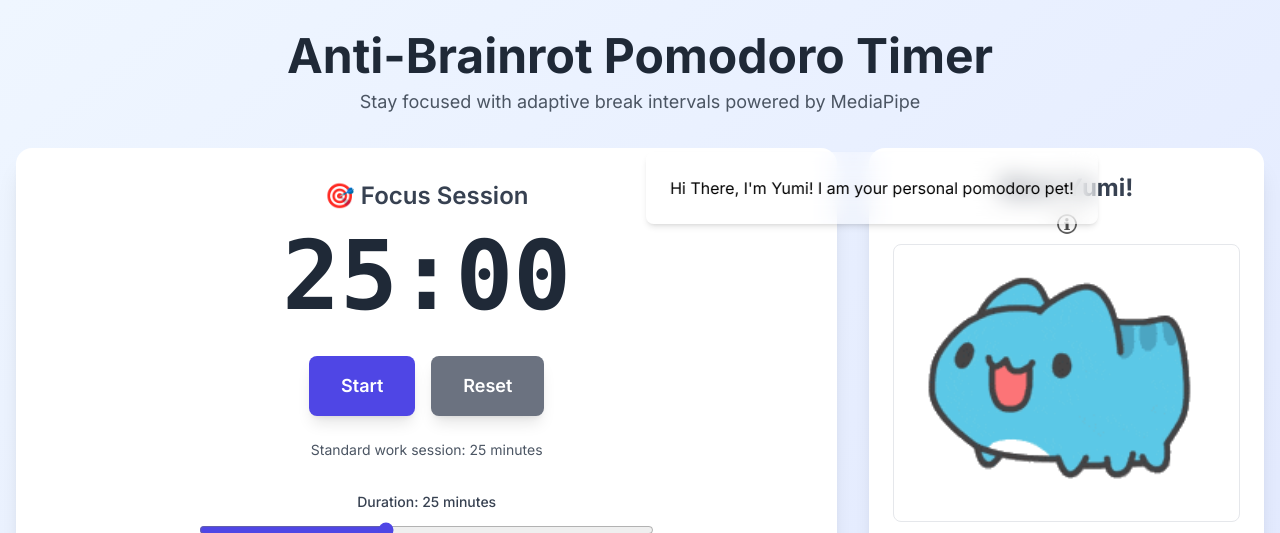
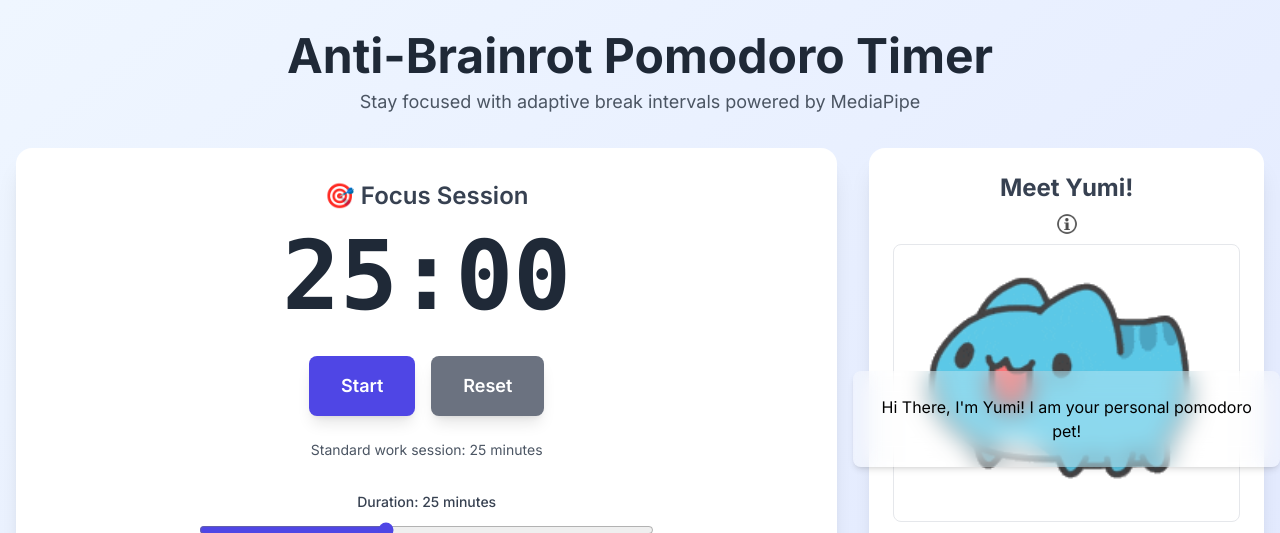
Before and after one commit to braydenmsue/cacheroyale-pomodoro, a Next.js app in the folder frontend/: page / in a window 1280 px wide. Both pictures are taken after a click on the picture 1066 px from the left and 224 px from the top of the page. Shown: the top 533 px of the page. Built offline with nearby package versions, Linux system fonts and the light colour scheme; no server answers.

Commit message:
fix mascot info bubble

```diff
--- a/frontend/components/Mascot.tsx
+++ b/frontend/components/Mascot.tsx
@@ -89,29 +89,24 @@ export default function Mascot({ sessionActive, isFocused, isPaused }: MascotPro
       <h1 className="text-2xl font-bold mb-2 text-gray-700 dark:text-gray-200">
         Meet Yumi!
       </h1>
-      <img src={infoButton.src}
+      {!sessionActive && (
+        <img src={infoButton.src}
         alt="info"
         className="w-6 h-6 mb-2 cursor-pointer"
         onClick={toggleInfoBubble}/>
+      )}
+      {showInfo && !sessionActive && (
+        <div className="absolute">
+          <InfoBubble>
+            {PetDescription}
+          </InfoBubble>
+        </div>
+      )}
       <img
         src={getMascotImg()}
         alt="mascot"
         className="border w-full mb-4 rounded-lg"
       />
-      {(!sessionActive || isPaused) && showInfo && (
-          <div
-            className="absolute z-20"
-            style={{
-            left: '54%',
-            top: '30%',
-            transform: 'translate(-10%, -100%)', // a bit up/left from the mouth
-          }}
-        >
-          <InfoBubble>
-            <p>{PetDescription}</p>
-          </InfoBubble>
-        </div>
-      )}
       <p className="text-lg font-medium text-gray-700 dark:text-gray-200">
         {message}
       </p>
```
